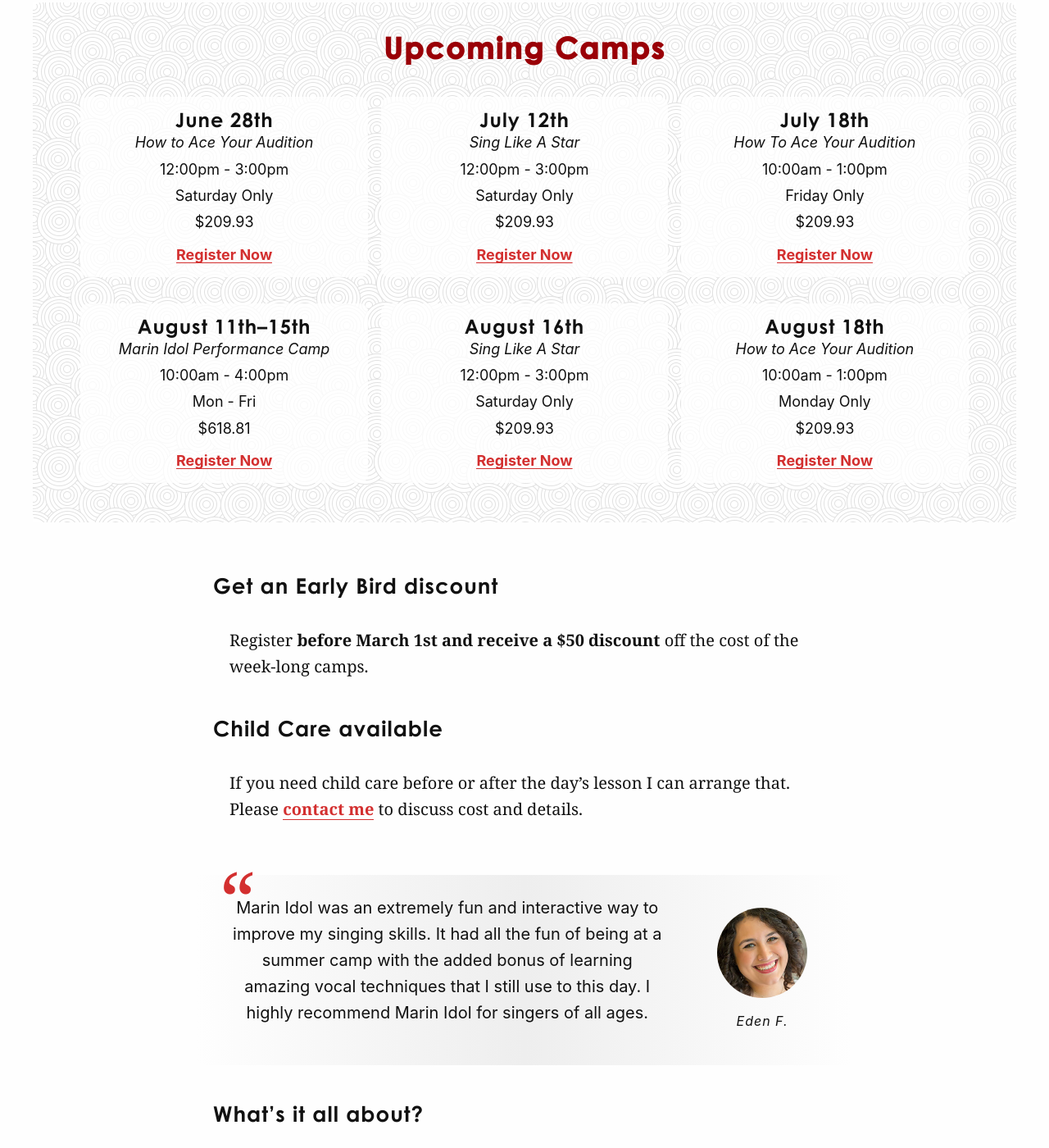
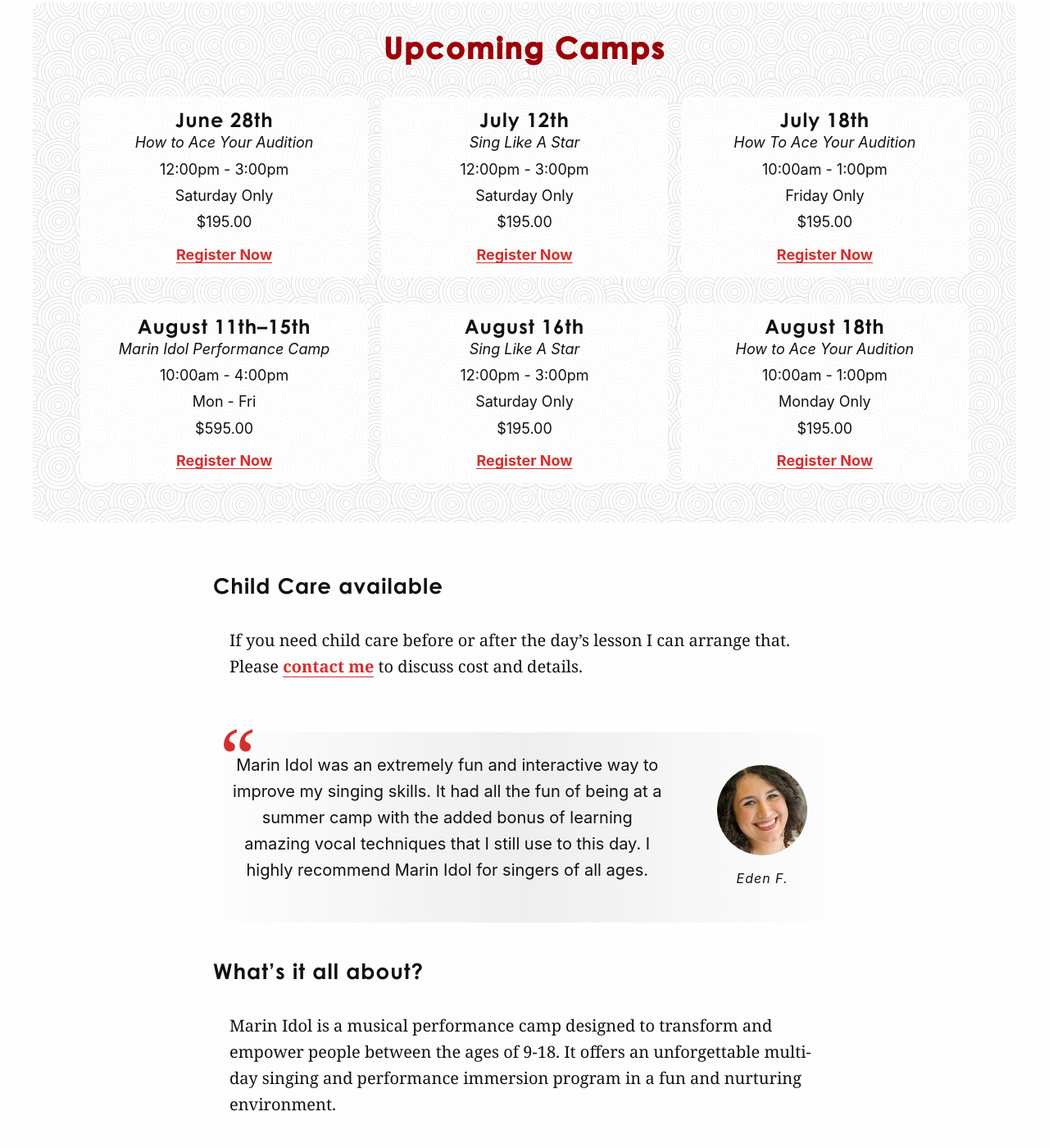
Before and after one commit to cchaiken/ccms, a Jekyll site: the page built from marin-idol-performance-camps.md, in a window 1280 px wide and 1400 px high, scrolled down 1257 px. Shown: the whole window at 82% size. Built offline with Jekyll 4.4.1, drawn with Linux system fonts in a browser that asks for light colours; some web fonts are replaced.

Commit message:
Updated Marin Idol Performance Camps

```diff
--- a/marin-idol-performance-camps.md
+++ b/marin-idol-performance-camps.md
@@ -15,7 +15,7 @@
   description: How to Ace Your Audition
   times: 12:00pm - 3:00pm
   days: Saturday Only
-  cost: "$209.93"
+  cost: "$195.00"
   eventbrite: <a href="https://www.eventbrite.com/e/how-to-ace-your-audition-tickets-1397761104089?aff=oddtdtcreator"
     target="_blank" rel="noreferrer">Register Now</a>
 - start_date: 2025-07-12 00:00:00 Z
@@ -23,7 +23,7 @@
   description: Sing Like A Star
   times: 12:00pm - 3:00pm
   days: Saturday Only
-  cost: "$209.93"
+  cost: "$195.00"
   eventbrite: <a href="https://www.eventbrite.com/e/sing-like-a-star-tickets-1397783681619?aff=oddtdtcreator"
     target="_blank" rel="noreferrer">Register Now</a>
 - start_date: 2025-07-18 00:00:00 Z
@@ -31,7 +31,7 @@
   description: How To Ace Your Audition
   times: 10:00am - 1:00pm
   days: Friday Only
-  cost: "$209.93"
+  cost: "$195.00"
   eventbrite: <a href="https://www.eventbrite.com/e/how-to-ace-your-audition-tickets-1397762087029?aff=oddtdtcreator"
     target="_blank" rel="noreferrer">Register Now</a>
 - start_date: 2025-08-11 00:00:00 Z
@@ -39,7 +39,7 @@
   description: Marin Idol Performance Camp
   times: 10:00am - 4:00pm
   days: Mon - Fri
-  cost: "$618.81"
+  cost: "$595.00"
   eventbrite: <a href="https://www.eventbrite.com/e/marin-idol-performance-camp-tickets-1397796289329?aff=oddtdtcreator"
     target="_blank" rel="noreferrer">Register Now</a>
 - start_date: 2025-08-16 00:00:00 Z
@@ -47,7 +47,7 @@
   description: Sing Like A Star
   times: 12:00pm - 3:00pm
   days: Saturday Only
-  cost: "$209.93"
+  cost: "$195.00"
   eventbrite: <a href="https://www.eventbrite.com/e/sing-like-a-star-tickets-1397795527049?aff=oddtdtcreator"
     target="_blank" rel="noreferrer">Register Now</a>
 - start_date: 2025-08-18 00:00:00 Z
@@ -55,7 +55,7 @@
   description: How to Ace Your Audition
   times: 10:00am - 1:00pm
   days: Monday Only
-  cost: "$209.93"
+  cost: "$195.00"
   eventbrite: <a href="https://www.eventbrite.com/e/how-to-ace-your-audition-tickets-1397764103059?aff=oddtdtcreator"
     target="_blank" rel="noreferrer">Register Now</a>
 testimonials:
@@ -88,10 +88,6 @@
 **Have fun learning to ace your auditions and overcome your fears at Mill Valley’s most exciting musical performance camp.**
 
 {% include idol-camps.html %}
-
-## Get an Early Bird discount
-
-Register **before March 1st and receive a $50 discount** off the cost of the week-long camps.
 
 ## Child Care available
 
```
